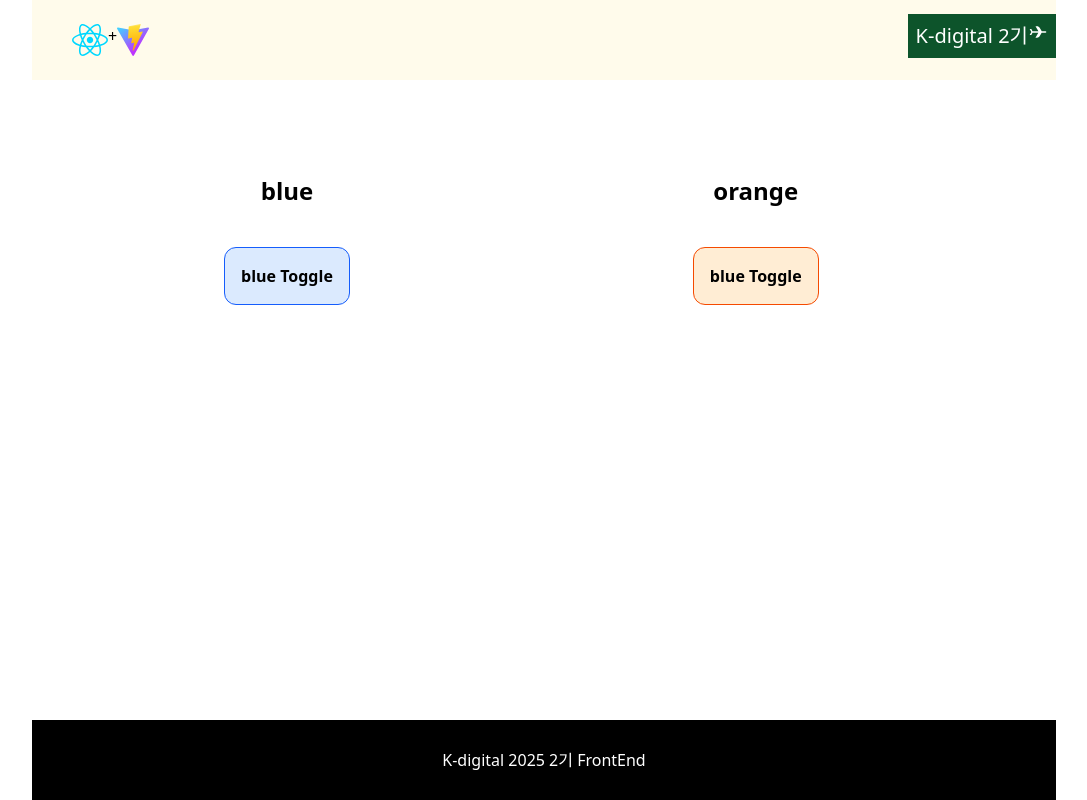
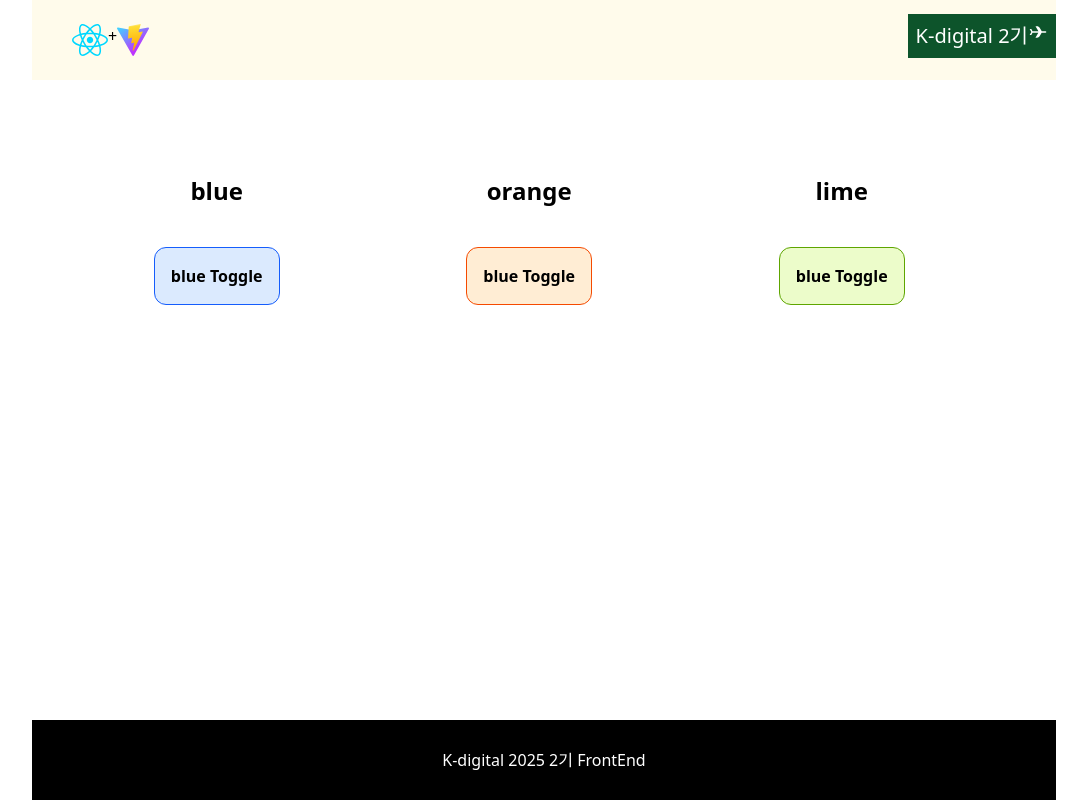
Before and after one commit to pnumin/KDT2025_02_react, a React (Vite) app: page / in a window 1280 px wide. Shown: the whole page, without its empty margins (96-1183 px from the left). Built offline with nearby package versions, Linux system fonts and the light colour scheme.

Commit message:
useState 복습

```diff
--- a/src/07/MyToggle.jsx
+++ b/src/07/MyToggle.jsx
@@ -2,9 +2,10 @@ import MyToggleBox from "./MyToggleBox"
 
 export default function MyToggle() {
   return (
-    <div className="w-9/10 grid grid-cols-1 lg:grid-cols-2 gap-4">
+    <div className="w-9/10 grid grid-cols-1 lg:grid-cols-3 gap-4">
       <MyToggleBox color="blue" />
       <MyToggleBox color="orange"  />
+      <MyToggleBox color="lime"  />
     </div>
   )
 }
--- a/src/07/MyToggleBox.jsx
+++ b/src/07/MyToggleBox.jsx
@@ -4,7 +4,8 @@ export default function MyToggleBox({color}) {
   const [flag, setFlag] = useState(false) ;
   const bg = {
     'blue' : "bg-blue-400" ,
-    'orange' : "bg-orange-400"
+    'orange' : "bg-orange-400",
+    'lime' : "bg-lime-400"
   }
   const handleToggle = () => {
     setFlag(!flag) ;
```
